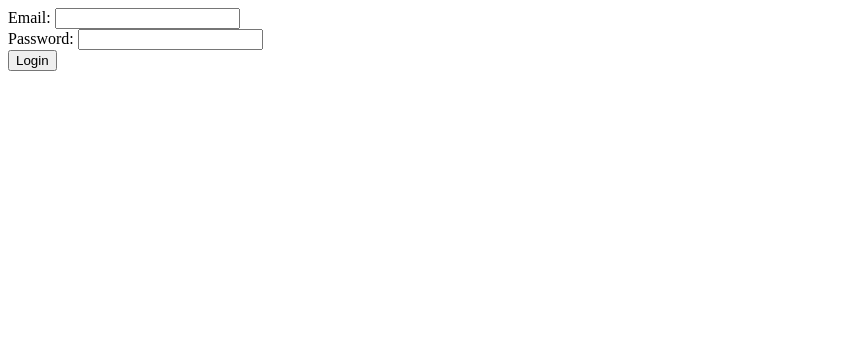
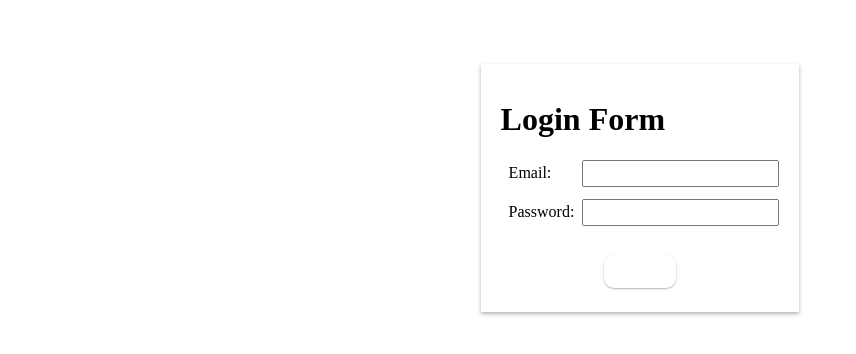
Before and after one commit to theantidoak/odin-blog-admin, a SvelteKit app: page /login in a window 1280 px wide. Shown: the top 354 px of the page, without its empty margins (0-856 px from the left). Built offline with nearby package versions, Linux system fonts and the light colour scheme.

Commit message:
style login form page

```diff
--- a/src/routes/login/+page.svelte
+++ b/src/routes/login/+page.svelte
@@ -24,6 +24,7 @@
 </script>
 
 <div class="form-container">
+  <h1 class="form-container-heading">Login Form</h1>
   <form id="login-form-id" action="" class="form" on:submit={submitForm}>
     <div class="form__field">
       <label for="email">Email: </label>
@@ -33,8 +34,65 @@
       <label for="password">Password: </label>
       <input type="password" name="password" required />
     </div>
-    <div class="form__field">
+    <div class="form__field buttons">
       <button class="form__submit-btn">Login</button>
     </div>
   </form>
 </div>
+
+<style lang="scss">
+  .form-container {
+    width: fit-content;
+    height: fit-content;
+    margin: 4rem auto;
+    padding: 1rem 1.25rem;
+    box-shadow: 0 2px 4px rgba(0, 0, 0, .3);
+  }
+
+  .form-container-heading {
+    color: var(--dark-blue);
+    font-weight: bold;
+  }
+
+  .form {
+    display: flex;
+    flex-direction: column;
+    gap: .75rem;
+    width: fit-content;
+
+    &__field {
+      display: flex;
+      align-items: center;
+
+      &.buttons {
+        width: fit-content;
+        margin: 1rem auto .5rem;
+      }
+
+      label {
+        flex: 1;
+        padding: 0 .5rem;
+        font-size: clamp(14px, 4.5vw, 16px);
+      }
+
+      input {
+        padding: .25rem .5rem;
+      }
+    }
+
+    &__submit-btn {
+      padding: .5rem 1rem;
+      cursor: pointer;
+      font-size: 16px;
+      color: white;
+      background-color: var(--light-blue);
+      border-radius: 10px;
+      border: none;
+      box-shadow: 0 1px 2px rgba(0, 0, 0, .3);
+
+      &:hover, &:active {
+        box-shadow: 0 3px 6px rgba(0, 0, 0, .3);
+      }
+    }
+  }
+</style>
--- a/src/styles/global.scss
+++ b/src/styles/global.scss
@@ -0,0 +1,7 @@
+:root {
+  --light-pink: #EDE8F5;
+  --light-silver: #ADBBDA;
+  --dark-silver: #8697C4;
+  --light-blue: #7091E6;
+  --dark-blue: #3D52A0;
+}
```
